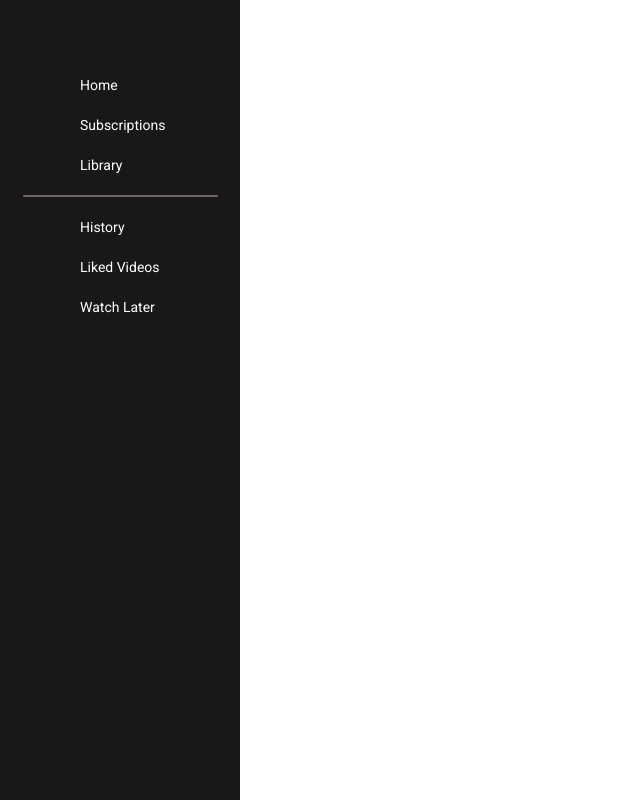
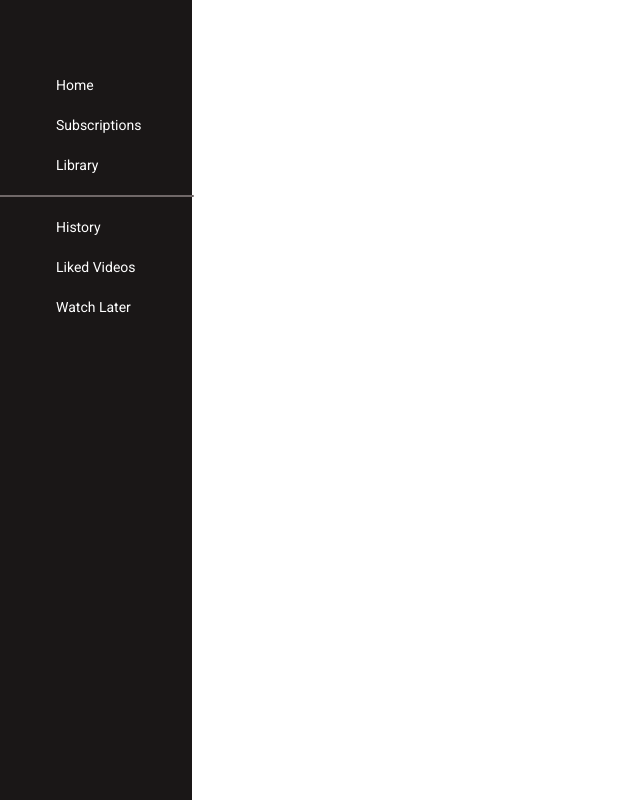
Before and after one commit to aggie-coding-club/RevTube, a SvelteKit app: page / in a window 1280 px wide. Shown: the whole page, without its empty margins (0-640 px from the left). Built offline with nearby package versions, Linux system fonts and the light colour scheme; some icons are missing.

Commit message:
changes relative

```diff
--- a/src/components/sidebar.svelte
+++ b/src/components/sidebar.svelte
@@ -76,11 +76,11 @@
 		flex-direction: column;
 		align-items: center;
 		min-height: 100vh;
-		width: 24rem;
+		width: min(24rem, 15%);
 		background-color: #1a1717;
 		font-family: 'Roboto';
 		color: white;
-		position: absolute;
+		position: relative;
 		top: 0;
 		left: 0;
 	}
--- a/src/routes/+layout.svelte
+++ b/src/routes/+layout.svelte
@@ -6,8 +6,8 @@
 
 <div class="app">
 	<main class="app-container">
+		<Sidebar />
 		<slot />
-		<Sidebar />
 	</main>
 </div>
 
@@ -17,4 +17,8 @@
 		border: 0;
 		padding: 0;
 	}
+
+	.app-container{
+		display: flex;
+	}
 </style>
```
